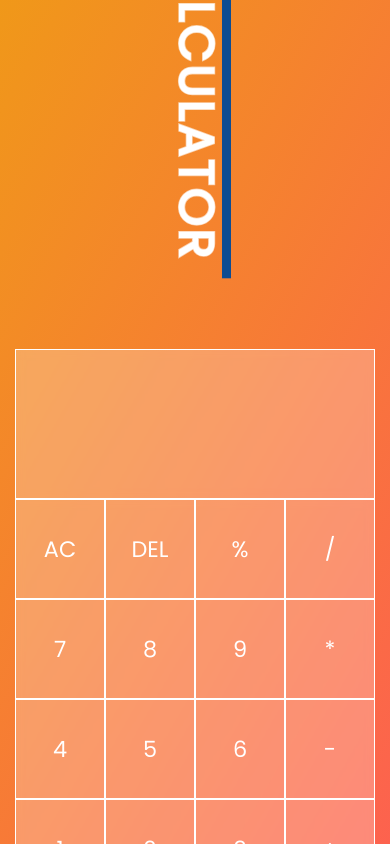
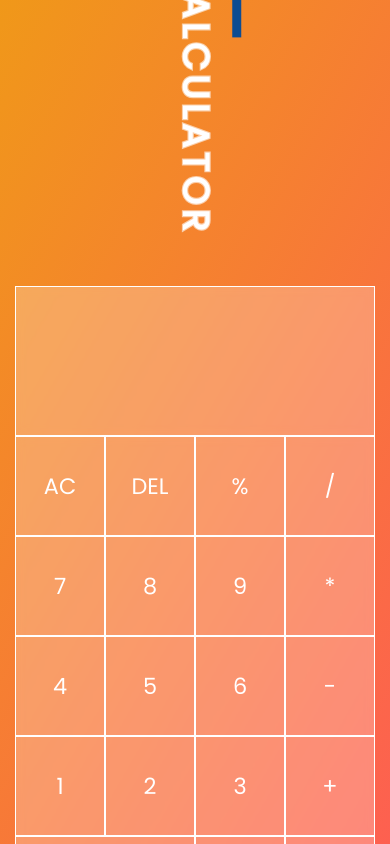
Before and after one commit to luisherdeth2020/Calculadora, a React (Vite) app: page / in a window 390 px wide. Shown: the top 844 px of the page. Built offline with nearby package versions, Linux system fonts and the light colour scheme.

Commit message:
Finished calculator v1.4

```diff
--- a/src/App.css
+++ b/src/App.css
@@ -1,4 +1,5 @@
 @import url('https://fonts.googleapis.com/css2?family=Poppins&display=swap');
+
 * {
 	box-sizing: border-box;
 	margin: 0px;
@@ -74,6 +75,8 @@
 	writing-mode: vertical-rl;
 	-webkit-writing-mode: vertical-rl;
 	-ms-writing-mode: vertical-rl;
+	width: 60px;
+	margin-top: 30%;
 }
 
 .hover-text {
@@ -90,23 +93,30 @@
 	border-right: var(--border-right) solid var(--animation-color);
 	overflow: hidden;
 	-webkit-text-stroke: 1px var(--animation-color);
+	display: grid;
+	align-content: center;
+	margin-top: 10px;
+	height: 40px;
 }
 .button:hover .hover-text {
-	width: 100%;
+	width: 300px;
 }
 
 @media (min-width: 320px) and (max-width: 480px) {
 	.App {
 		flex-direction: column;
+		overflow: hidden;
 	}
 	.title {
-		font-size: 2rem;
-		transform: rotate(270deg) scale(1.5);
-		-webkit-transform: rotate(270deg) scale(1.5);
-		-moz-transform: rotate(270deg) scale(1.5);
-		-ms-transform: rotate(270deg) scale(1.5);
-		-o-transform: rotate(270deg) scale(1.5);
-		margin-top: -3rem;
+		font-size: 1rem;
+		transform: rotate(0deg) scale(1.5);
+		-webkit-transform: rotate(0deg) scale(1.5);
+		-moz-transform: rotate(0deg) scale(1.5);
+		-ms-transform: rotate(0deg) scale(1.5);
+		-o-transform: rotate(0deg) scale(1.5);
+		display: grid;
+		align-content: stretch;
+		justify-content: center;
 	}
 	.titleRight {
 		font-size: 1.8rem;
@@ -118,7 +128,8 @@
 		-o-transform: rotate(270deg) scale(1.5);
 	}
 	.button {
-		font-size: 2rem;
+		width: 61px;
+		font-size: 1.6rem;
 		transform: rotate(0deg) scale(1.5);
 		-webkit-transform: rotate(0deg) scale(1.5);
 		-moz-transform: rotate(0deg) scale(1.5);
@@ -126,4 +137,15 @@
 		-o-transform: rotate(0deg) scale(1.5);
 		margin-top: 2rem;
 	}
+	.hover-text {
+		display: grid;
+		justify-content: start;
+		height: 27px;
+		font-size: 1.6rem;
+		font-size: var(--fsç-size);
+		font-family: 'Poppins', sans-serif;
+		margin-top: -1px;
+		margin-left: -70px;
+		align-content: space-around;
+	}
 }
--- a/src/components/Teclas.module.css
+++ b/src/components/Teclas.module.css
@@ -19,6 +19,7 @@
 	display: grid;
 	grid-column: 1/3;
 	outline: none;
+	cursor:pointer;
 }
 
 .error {
```
